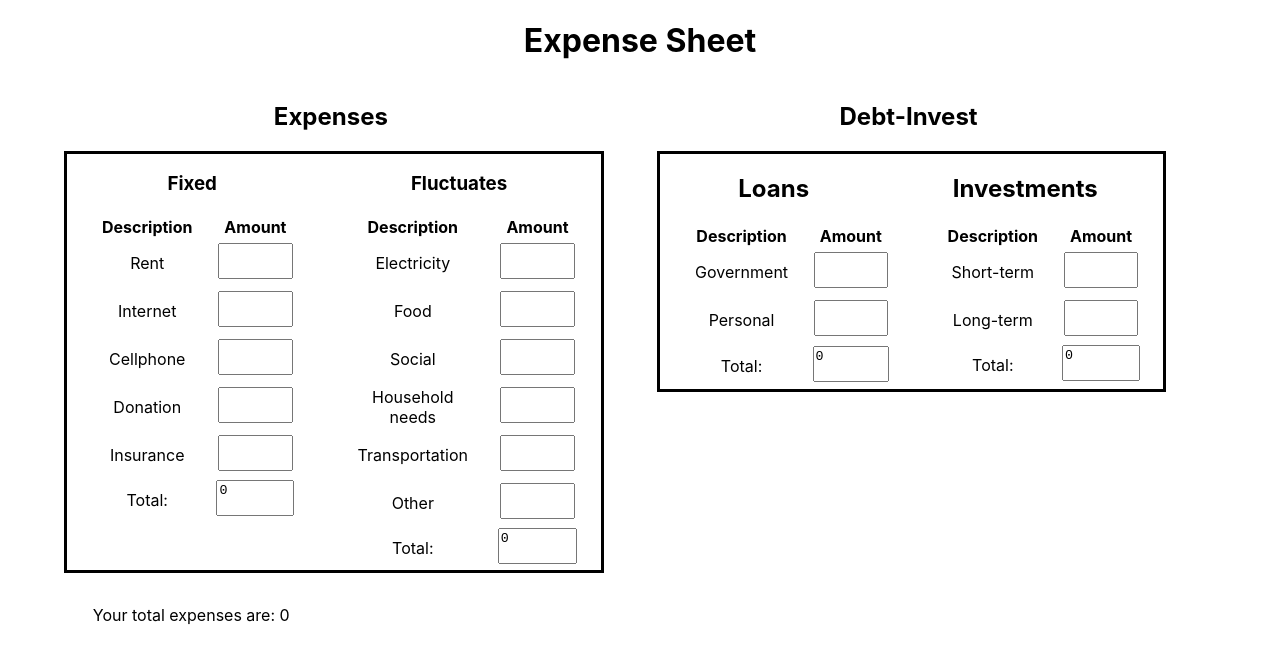
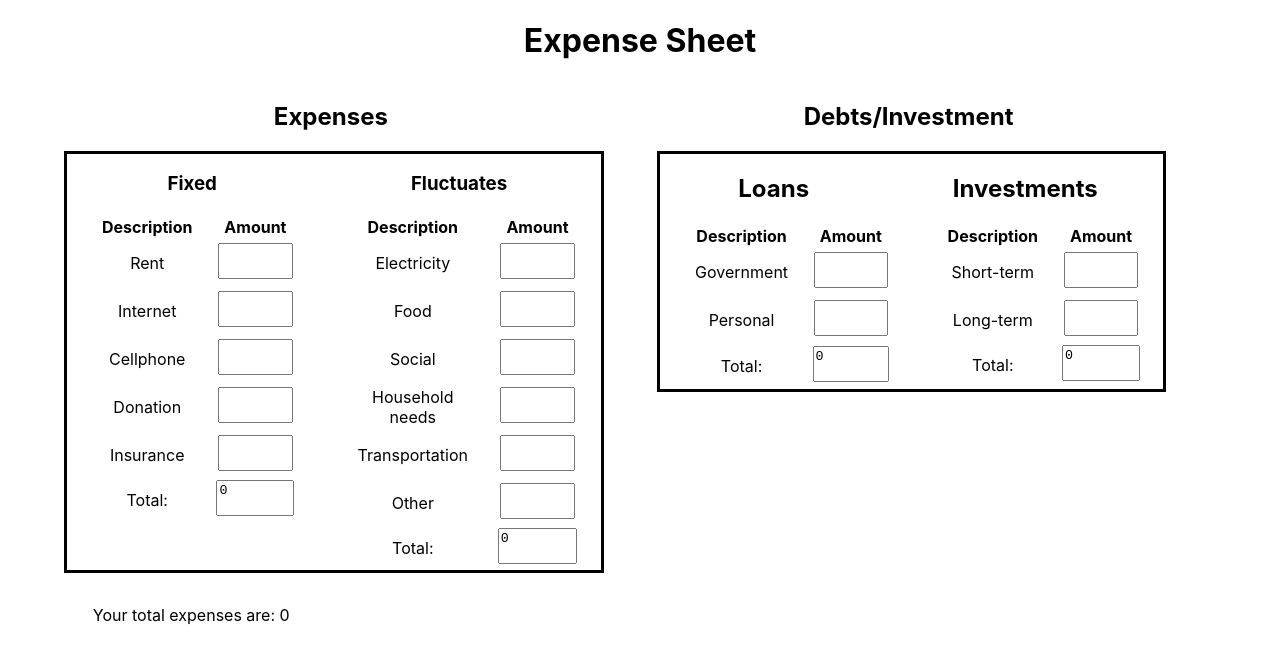
Before and after one commit to timbolaj/Expense-sheet, a React (Create React App) app: page / in a window 1280 px wide. Shown: the top 662 px of the page. Built offline with nearby package versions, Linux system fonts and the light colour scheme.

Commit message:
fixed bug that prevented user from inputting numbers after inputting letters

```diff
--- a/src/Components/Debt-Invest/Debt-invest.js
+++ b/src/Components/Debt-Invest/Debt-invest.js
@@ -6,7 +6,7 @@ import '../../Styles/Debt-invest.scss';
 export default function DebtInvest(props) {
   return (
     <div>
-      <h2>Debt-Invest</h2>
+      <h2>Debts/Investment</h2>
       <div className="debt-invest">
         <Loans setTotal={props.setTotal}/>
         <Investments setTotal={props.setTotal}/>
--- a/src/Components/Rows.js
+++ b/src/Components/Rows.js
@@ -8,9 +8,9 @@ export default function Row(props) {
   const [value, setValue] = useState(Number(0));
 
   const handleChange = event => {
-    let setTotal = total - value + Number(event.target.value);
-    setValue(event.target.value)
-    onChange(setTotal);
+    if (typeof Number(event.target.value) !== "number") return;
+    setValue(event.target.value);
+    onChange(total - value + Number(event.target.value));
   }
 
   return (
--- a/src/Helpers/getTotal.js
+++ b/src/Helpers/getTotal.js
@@ -6,6 +6,5 @@ export default function getTotal(setLocalTotal) {
     const loans = document.getElementById('loan-total').value;
     const setTotal = Number(bills) + Number(fluctuates) + Number(investment) + Number(loans);
     setLocalTotal(setTotal);
-    console.log(setTotal)
   }, 100)
 }
```
